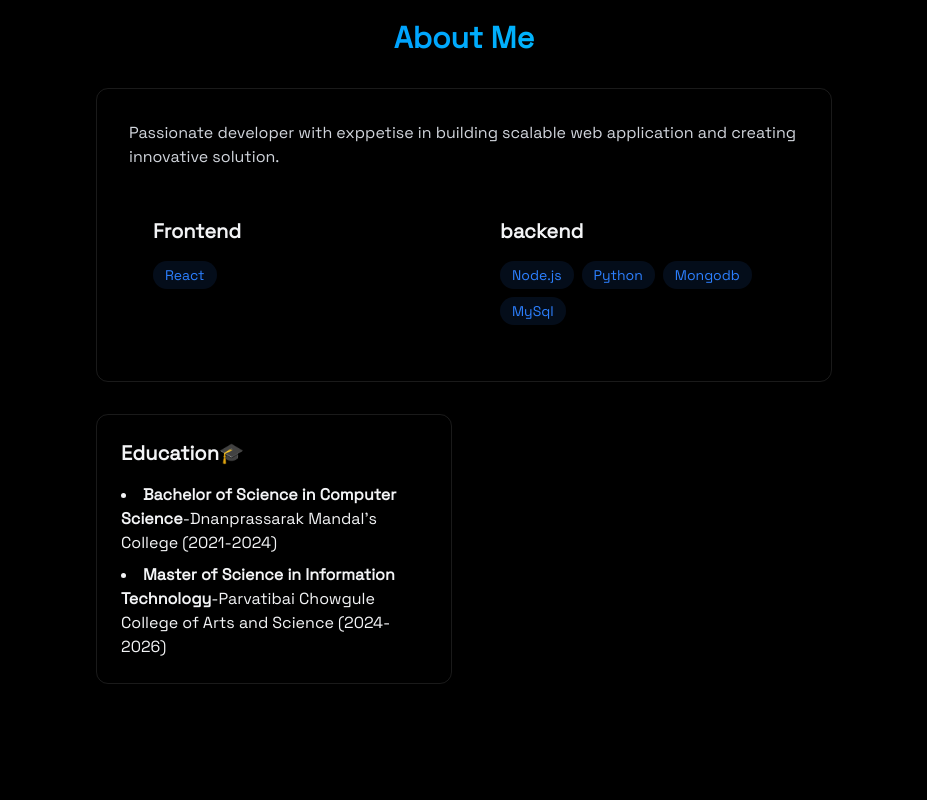
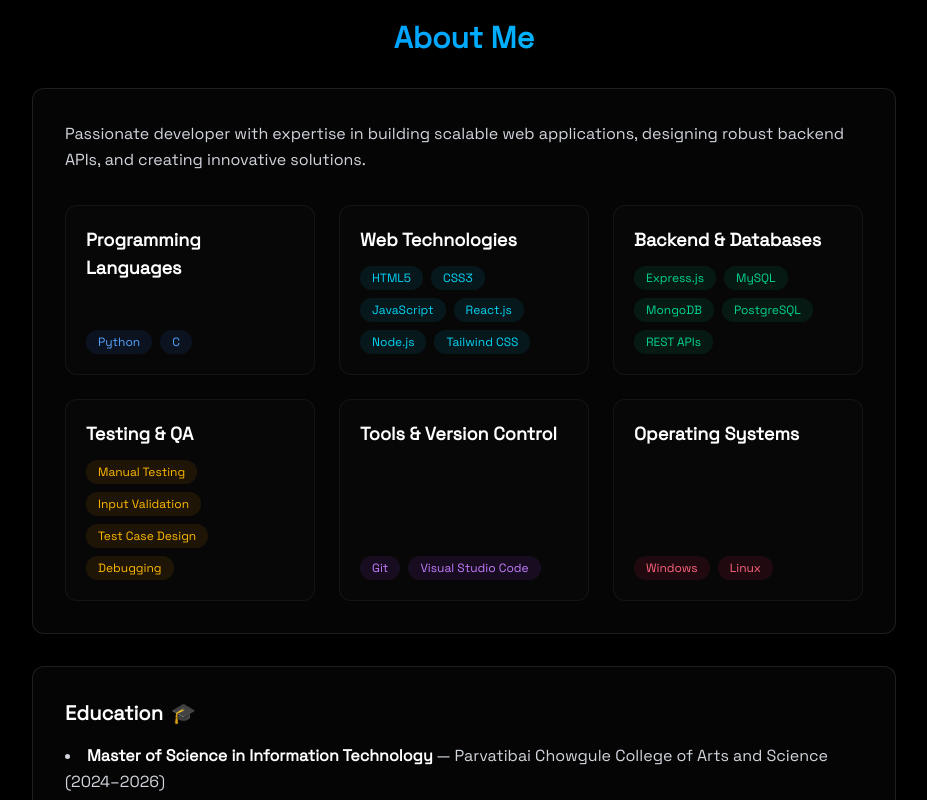
Before and after one commit to 2102048/Portfolio, a React (Vite) app: page / in a window 1280 px wide. Shown: the part 860-1660 px from the top of the page, without its empty margins (176-1103 px from the left). Built offline with nearby package versions, Linux system fonts and the light colour scheme.

Commit message:
Update About section with categorized skills and refined UI

```diff
--- a/src/components/sections/About.jsx
+++ b/src/components/sections/About.jsx
@@ -1,69 +1,119 @@
 import RevealOnScroll from "../RevealOnScroll";
 
-function About(){
-    const frontendSkills=["React"];
-    const backendSkills=["Node.js","Python","Mongodb","MySql"];
-    return <section id="about" className="min-h-screen flex items-center justify-center py-20">
+function About() {
+  const skillCategories = [
+    {
+      title: "Programming Languages",
+      skills: ["Python", "C"],
+      color: "blue",
+    },
+    {
+      title: "Web Technologies",
+      skills: ["HTML5", "CSS3", "JavaScript", "React.js", "Node.js", "Tailwind CSS"],
+      color: "cyan",
+    },
+    {
+      title: "Backend & Databases",
+      skills: ["Express.js", "MySQL", "MongoDB", "PostgreSQL", "REST APIs"],
+      color: "emerald",
+    },
+    {
+      title: "Testing & QA",
+      skills: ["Manual Testing", "Input Validation", "Test Case Design", "Debugging"],
+      color: "amber",
+    },
+    {
+      title: "Tools & Version Control",
+      skills: ["Git", "Visual Studio Code"],
+      color: "purple",
+    },
+    {
+      title: "Operating Systems",
+      skills: ["Windows", "Linux"],
+      color: "rose",
+    },
+  ];
 
+  // Helper function to provide color accents per category
+  const getBadgeStyle = (color) => {
+    const styles = {
+      blue: "bg-blue-500/10 text-blue-400 hover:bg-blue-500/20 hover:shadow-[0_2px_8px_rgba(59,130,246,0.25)]",
+      cyan: "bg-cyan-500/10 text-cyan-400 hover:bg-cyan-500/20 hover:shadow-[0_2px_8px_rgba(6,182,212,0.25)]",
+      emerald: "bg-emerald-500/10 text-emerald-400 hover:bg-emerald-500/20 hover:shadow-[0_2px_8px_rgba(16,185,129,0.25)]",
+      amber: "bg-amber-500/10 text-amber-400 hover:bg-amber-500/20 hover:shadow-[0_2px_8px_rgba(245,158,11,0.25)]",
+      purple: "bg-purple-500/10 text-purple-400 hover:bg-purple-500/20 hover:shadow-[0_2px_8px_rgba(168,85,247,0.25)]",
+      rose: "bg-rose-500/10 text-rose-400 hover:bg-rose-500/20 hover:shadow-[0_2px_8px_rgba(244,63,94,0.25)]",
+    };
+    return styles[color] || styles.blue;
+  };
+
+  return (
+    <section id="about" className="min-h-screen flex items-center justify-center py-20">
       <RevealOnScroll>
+        <div className="max-w-4xl mx-auto px-4">
+          <h2 className="text-3xl font-bold mb-8 bg-gradient-to-r from-blue-500 to-cyan-400 bg-clip-text text-transparent text-center">
+            About Me
+          </h2>
 
-     <div className="max-w-3xl mx-auto px-4">
-        <h2 className="text-3xl font-bold mb-8 bg-linear-to-r from-blue-500 to-cyan-400 bg-clip-text text-transparent text-center">About Me</h2>
-
-
-     <div className="rounded-xl p-8 border-white/10 border hover:-translate-y-1 transition-all">
-
-        <p className="text-gray-300 mb-6">
-            Passionate developer with exppetise in building scalable web
-            application and creating innovative solution.
+          <div className="rounded-xl p-8 border border-white/10 bg-white/[0.02] backdrop-blur-sm hover:-translate-y-1 transition-all">
+            <p className="text-gray-300 mb-8 text-base leading-relaxed">
+              Passionate developer with expertise in building scalable web
+              applications, designing robust backend APIs, and creating innovative solutions.
             </p>
 
-        <div className="grid grid-cols-1 md:grid-cols-2 gap-6">
-        <div className="rounded-xl p-6 hover:-translate-y-1 transition-all">
-            <h3 className="text-xl font-bold mb-4">Frontend</h3>
+            {/* Skills Grid */}
+            <div className="grid grid-cols-1 md:grid-cols-2 lg:grid-cols-3 gap-6">
+              {skillCategories.map((category, idx) => (
+                <div
+                  key={idx}
+                  className="rounded-xl p-5 border border-white/5 bg-white/[0.01] hover:border-white/20 hover:-translate-y-1 transition-all duration-300 flex flex-col justify-between"
+                >
+                  <h3 className="text-lg font-semibold text-white mb-3">
+                    {category.title}
+                  </h3>
                   <div className="flex flex-wrap gap-2">
-                {frontendSkills.map((tech,key) =>(
-                    <span key={key} className="bg-blue-500/10 text-blue-500 py-1 px-3 rounded-full text-sm hover:bg-blue-500/20 hover:shadow-[0_2px_8px_rgba(59,130,246,0.2)] transition">
+                    {category.skills.map((tech, key) => (
+                      <span
+                        key={key}
+                        className={`py-1 px-3 rounded-full text-xs font-medium transition cursor-default ${getBadgeStyle(
+                          category.color
+                        )}`}
+                      >
                         {tech}
                       </span>
                     ))}
                   </div>
                 </div>
-
-         <div className="rounded-xl p-6 hover:-translate-y-1 transition-all">
-            <h3 className="text-xl font-bold mb-4">backend</h3>
-            <div className="flex flex-wrap gap-2">
-                {backendSkills.map((tech,key) =>(
-                    <span key={key} className="bg-blue-500/10 text-blue-500 py-1 px-3 rounded-full text-sm hover:bg-blue-500/20 hover:shadow-[0_2px_8px_rgba(59,130,2246,0.2)] transition">
-                    {tech}
-                    </span>
               ))}
             </div>
           </div>
 
-        </div>
-
-     </div>
-
-
-     <div className="grid grid-cols-1 md:grid-cols-2 gap-6 mt-8">
-                <div className="p-6 rounded-xl border-white/10 border hover:-translate-y-1 transition-all">
-                    <h3 className="text-xl font-bold mb-4">Education🎓</h3>
-                    <ul className="list-disc list-inside text-graay-300 space-y-2">
-                        <li>
-                            <strong>Bachelor of Science in Computer Science</strong>-Dnanprassarak Mandal's College (2021-2024)
+          {/* Education Section */}
+          <div className="mt-8">
+            <div className="p-6 md:p-8 rounded-xl border border-white/10 bg-white/[0.02] backdrop-blur-sm hover:-translate-y-1 transition-all">
+              <h3 className="text-xl font-bold mb-4 text-white flex items-center gap-2">
+                Education <span>🎓</span>
+              </h3>
+              <ul className="list-disc list-inside text-gray-300 space-y-3">
+                <li className="leading-relaxed">
+                  <strong className="text-white">
+                    Master of Science in Information Technology
+                  </strong>{" "}
+                  — Parvatibai Chowgule College of Arts and Science (2024–2026)
                 </li>
-                        <li>
-                            <strong>Master of Science in Information Technology</strong>-Parvatibai Chowgule College of Arts and Science (2024-2026)
+                <li className="leading-relaxed">
+                  <strong className="text-white">
+                    Bachelor of Science in Computer Science
+                  </strong>{" "}
+                  — Dnyanprassarak Mandal's College (2021–2024)
                 </li>
-
               </ul>
             </div>
-
           </div>
         </div>
       </RevealOnScroll>
     </section>
+  );
 }
 
 export default About;
```
Lines whose indentation alone changed are shown as unchanged.
